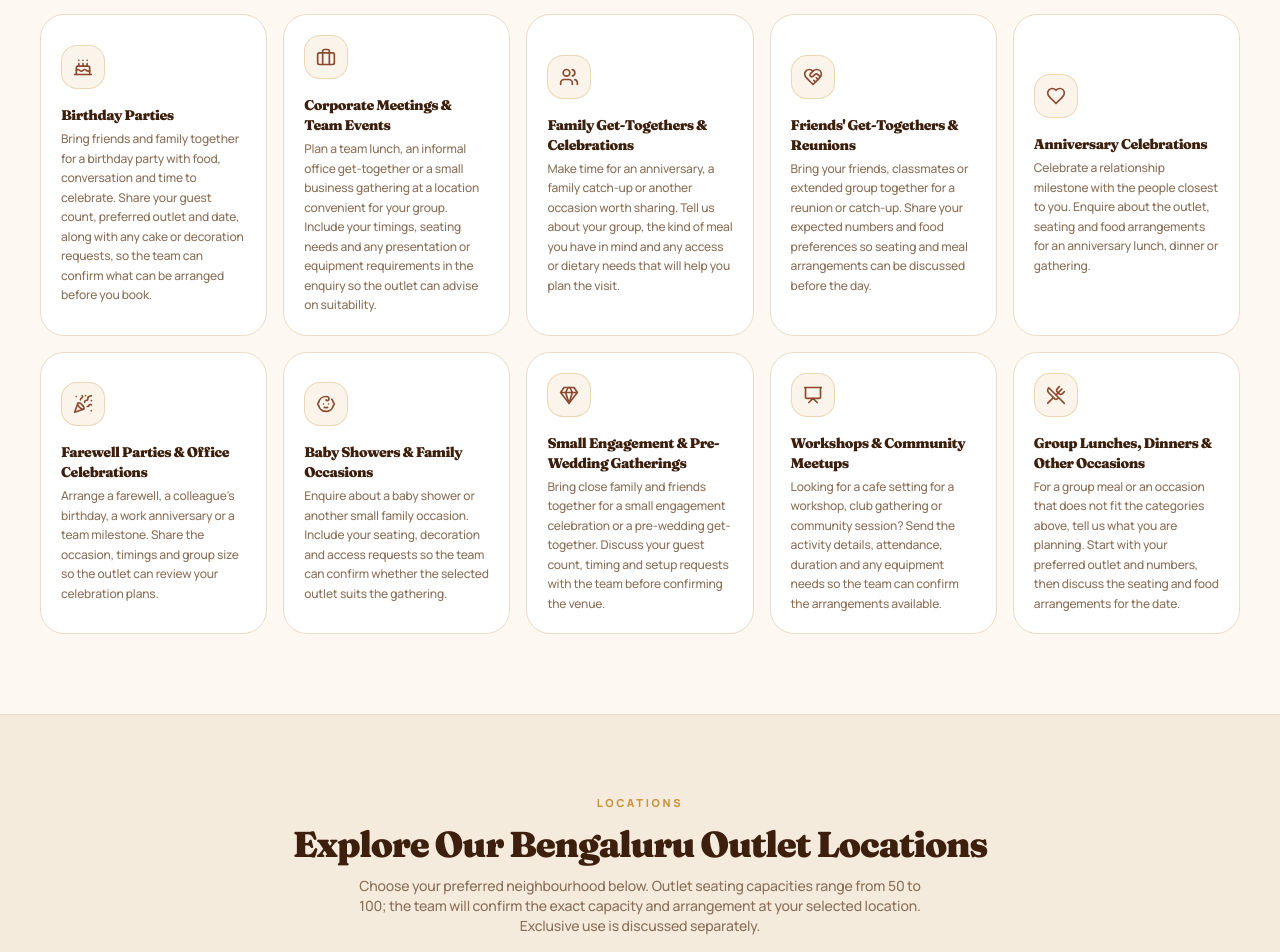
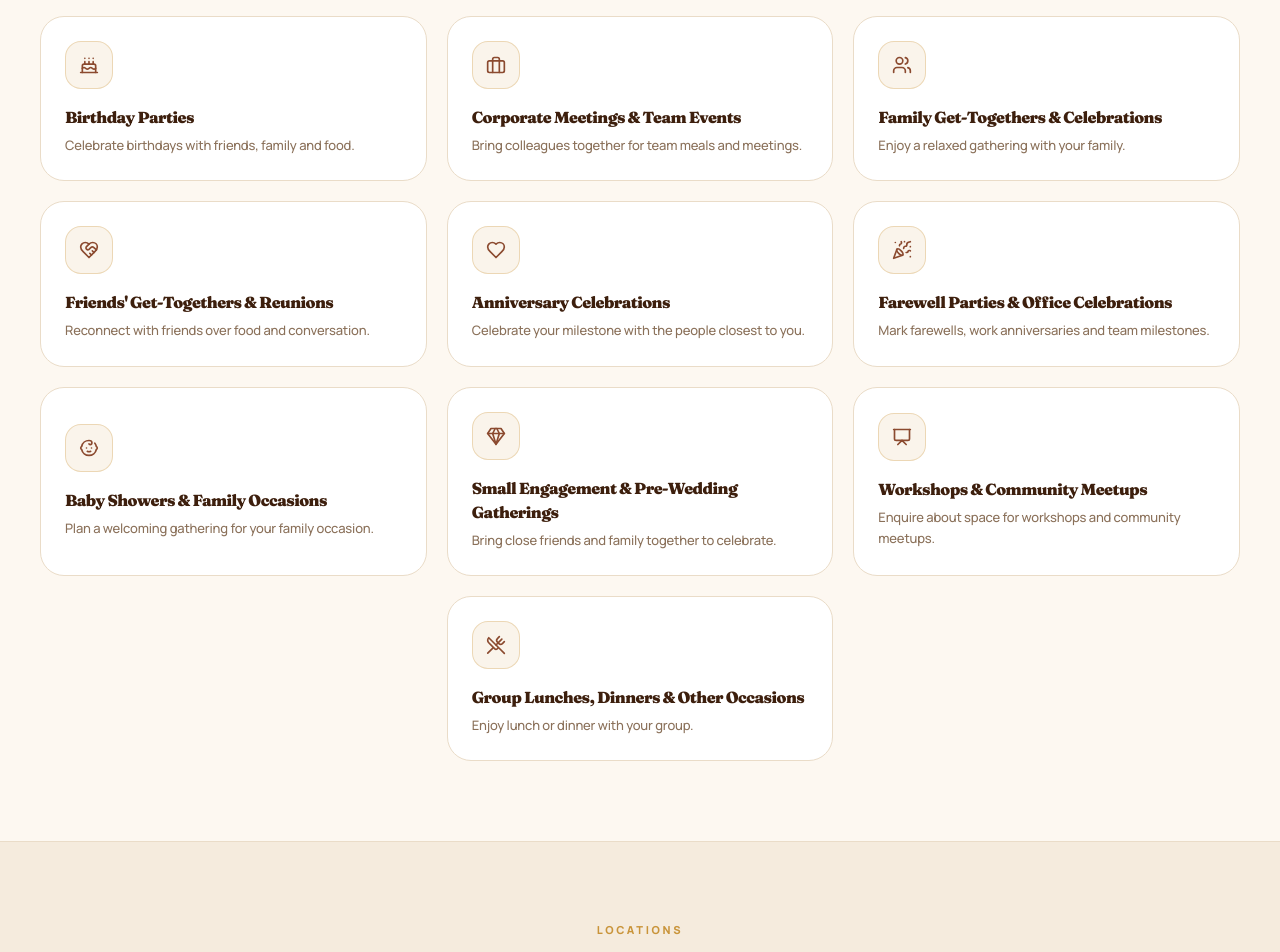
Before and after one commit to BigBean-25/big-bean-frontend, a Next.js app: page /private-events in a window 1280 px wide. Shown: the part 1500-2452 px from the top of the page. Built offline with nearby package versions, Linux system fonts and the light colour scheme; no server answers.

Commit message:
Refine private events content and card grids

```diff
--- a/src/components/private-events/PrivateEventsClient.tsx
+++ b/src/components/private-events/PrivateEventsClient.tsx
@@ -53,16 +53,16 @@ type PageOutlet = Outlet & { _label?: string }
 
 /* ── Event types — approved PDF copy ─────────────────────────────── */
 const EVENT_TYPES: { key: string; label: string; desc: string; Icon: any }[] = [
-  { key: 'birthday',    label: 'Birthday Parties',                        desc: 'Bring friends and family together for a birthday party with food, conversation and time to celebrate. Share your guest count, preferred outlet and date, along with any cake or decoration requests, so the team can confirm what can be arranged before you book.', Icon: Cake },
-  { key: 'corporate',   label: 'Corporate Meetings & Team Events',        desc: 'Plan a team lunch, an informal office get-together or a small business gathering at a location convenient for your group. Include your timings, seating needs and any presentation or equipment requirements in the enquiry so the outlet can advise on suitability.', Icon: Briefcase },
-  { key: 'family',      label: 'Family Get-Togethers & Celebrations',     desc: 'Make time for an anniversary, a family catch-up or another occasion worth sharing. Tell us about your group, the kind of meal you have in mind and any access or dietary needs that will help you plan the visit.', Icon: Users },
-  { key: 'reunion',     label: "Friends' Get-Togethers & Reunions",       desc: 'Bring your friends, classmates or extended group together for a reunion or catch-up. Share your expected numbers and food preferences so seating and meal arrangements can be discussed before the day.', Icon: HeartHandshake },
-  { key: 'anniversary', label: 'Anniversary Celebrations',                desc: 'Celebrate a relationship milestone with the people closest to you. Enquire about the outlet, seating and food arrangements for an anniversary lunch, dinner or gathering.', Icon: Heart },
-  { key: 'farewell',    label: 'Farewell Parties & Office Celebrations',  desc: "Arrange a farewell, a colleague's birthday, a work anniversary or a team milestone. Share the occasion, timings and group size so the outlet can review your celebration plans.", Icon: PartyPopper },
-  { key: 'baby-shower', label: 'Baby Showers & Family Occasions',         desc: 'Enquire about a baby shower or another small family occasion. Include your seating, decoration and access requests so the team can confirm whether the selected outlet suits the gathering.', Icon: Baby },
-  { key: 'engagement',  label: 'Small Engagement & Pre-Wedding Gatherings', desc: 'Bring close family and friends together for a small engagement celebration or a pre-wedding get-together. Discuss your guest count, timing and setup requests with the team before confirming the venue.', Icon: Gem },
-  { key: 'workshop',    label: 'Workshops & Community Meetups',           desc: 'Looking for a cafe setting for a workshop, club gathering or community session? Send the activity details, attendance, duration and any equipment needs so the team can confirm the arrangements available.', Icon: Presentation },
-  { key: 'group-dining', label: 'Group Lunches, Dinners & Other Occasions', desc: 'For a group meal or an occasion that does not fit the categories above, tell us what you are planning. Start with your preferred outlet and numbers, then discuss the seating and food arrangements for the date.', Icon: UtensilsCrossed },
+  { key: 'birthday',    label: 'Birthday Parties',                        desc: 'Celebrate birthdays with friends, family and food.', Icon: Cake },
+  { key: 'corporate',   label: 'Corporate Meetings & Team Events',        desc: 'Bring colleagues together for team meals and meetings.', Icon: Briefcase },
+  { key: 'family',      label: 'Family Get-Togethers & Celebrations',     desc: 'Enjoy a relaxed gathering with your family.', Icon: Users },
+  { key: 'reunion',     label: "Friends' Get-Togethers & Reunions",       desc: 'Reconnect with friends over food and conversation.', Icon: HeartHandshake },
+  { key: 'anniversary', label: 'Anniversary Celebrations',                desc: 'Celebrate your milestone with the people closest to you.', Icon: Heart },
+  { key: 'farewell',    label: 'Farewell Parties & Office Celebrations',  desc: 'Mark farewells, work anniversaries and team milestones.', Icon: PartyPopper },
+  { key: 'baby-shower', label: 'Baby Showers & Family Occasions',         desc: 'Plan a welcoming gathering for your family occasion.', Icon: Baby },
+  { key: 'engagement',  label: 'Small Engagement & Pre-Wedding Gatherings', desc: 'Bring close friends and family together to celebrate.', Icon: Gem },
+  { key: 'workshop',    label: 'Workshops & Community Meetups',           desc: 'Enquire about space for workshops and community meetups.', Icon: Presentation },
+  { key: 'group-dining', label: 'Group Lunches, Dinners & Other Occasions', desc: 'Enjoy lunch or dinner with your group.', Icon: UtensilsCrossed },
 ]
 
 /* ── Per-outlet copy — approved PDF text ─────────────────────────── */
@@ -384,7 +384,7 @@ export default function PrivateEventsClient({
           {/* Copy — left ~58% on desktop, full width on mobile */}
           <div className="pe-hero-copy">
             <p className="pe-hin text-[11px] font-black uppercase tracking-[0.26em] text-[#8B4A2F]" style={{ animationDelay: '.08s' }}>
-              Private Events
+              PRIVATE EVENTS
             </p>
             <p className="pe-hin mt-1.5 text-xs font-bold uppercase tracking-[0.18em] text-[#8A7059]" style={{ animationDelay: '.14s' }}>
               {hero?.eyebrow || 'Birthdays. Team gatherings. Time together.'}
@@ -395,7 +395,12 @@ export default function PrivateEventsClient({
             <span className="pe-hin mt-6 block h-[3px] w-[72px] rounded-full bg-[#C9943A]" style={{ animationDelay: '.24s' }} aria-hidden="true" />
             <p className="pe-hin mt-6 max-w-lg text-base leading-relaxed text-[#6B4F3A] sm:text-[17px]" style={{ animationDelay: '.32s' }}>
               {hero?.description ||
-                'Bring your people together for a birthday, family celebration, team event or get-together at Big Bean Cafe. Choose a Bengaluru location that works for your guests, with seating capacities ranging from 50 to 100 depending on the outlet.'}
+                'Plan birthdays, team events and get-togethers at Big Bean Cafe in Bengaluru.'}
+            </p>
+            <p className="pe-hin mt-3 max-w-lg text-sm leading-relaxed text-[#8A7059]" style={{ animationDelay: '.36s' }}>
+              {outlets.length > 0
+                ? `Choose from ${outlets.length} active Bengaluru outlet${outlets.length === 1 ? '' : 's'}, with seating capacities ranging from 50 to 100 depending on the outlet.`
+                : 'Choose a Bengaluru outlet, with seating capacities ranging from 50 to 100 depending on the outlet.'}
             </p>
             <div className="pe-hin mt-8 flex flex-wrap items-center gap-x-6 gap-y-4" style={{ animationDelay: '.4s' }}>
               <button
@@ -516,21 +521,23 @@ export default function PrivateEventsClient({
               Choose your occasion — the enquiry form will pick it up automatically.
             </p>
           </div>
-          <div className="grid grid-cols-2 gap-4 sm:grid-cols-3 lg:grid-cols-5">
+          <div className="grid grid-cols-1 gap-5 md:grid-cols-2 lg:grid-cols-3">
             {EVENT_TYPES.map(({ key, label, desc, Icon }, i) => (
               <button
                 key={label}
                 type="button"
                 onClick={() => { gtag('event', 'outlet_select', { type: 'occasion', value: key }); enquire({ occasion: key }) }}
-                className="pe-card pe-reveal rounded-3xl border border-[#EADCC8] bg-white p-5 text-left focus:outline-none focus-visible:ring-2 focus-visible:ring-[#C9943A]"
-                style={{ transitionDelay: `${(i % 4) * 0.06}s` }}
+                className={`pe-card pe-reveal h-full rounded-3xl border border-[#EADCC8] bg-white p-6 text-left focus:outline-none focus-visible:ring-2 focus-visible:ring-[#C9943A] ${
+                  EVENT_TYPES.length % 3 === 1 && i === EVENT_TYPES.length - 1 ? 'lg:col-start-2' : ''
+                }`}
+                style={{ transitionDelay: `${(i % 3) * 0.07}s` }}
                 aria-label={`Enquire about ${label}`}
               >
-                <span className="pe-ico inline-flex h-11 w-11 items-center justify-center rounded-2xl border border-[#C9943A]/30 bg-[#C9943A]/10 text-[#8B4A2F]">
+                <span className="pe-ico inline-flex h-12 w-12 items-center justify-center rounded-2xl border border-[#C9943A]/30 bg-[#C9943A]/10 text-[#8B4A2F]">
                   <Icon className="h-5 w-5" />
                 </span>
-                <h3 className="mt-4 text-sm font-black text-[#3D1F0D]">{label}</h3>
-                <p className="mt-1 hidden text-xs leading-relaxed text-[#8A7059] sm:block">{desc}</p>
+                <h3 className="mt-4 text-base font-black text-[#3D1F0D]">{label}</h3>
+                <p className="mt-1.5 text-[13px] leading-relaxed text-[#8A7059]">{desc}</p>
               </button>
             ))}
           </div>
@@ -543,12 +550,10 @@ export default function PrivateEventsClient({
               <p className="text-[11px] font-black uppercase tracking-[0.24em] text-[#C9943A]">Locations</p>
               <h2 className="font-heading mt-3 text-3xl font-black text-[#3D1F0D] sm:text-4xl">Explore Our Bengaluru Outlet Locations</h2>
               <p className="mx-auto mt-3 max-w-xl text-sm text-[#8A7059]">
-                Choose your preferred neighbourhood below. Outlet seating capacities range from 50 to 100; the team
-                will confirm the exact capacity and arrangement at your selected location. Exclusive use is discussed
-                separately.
+                Choose your preferred outlet; our team will confirm capacity and arrangements.
               </p>
             </div>
-            <div className="grid items-stretch gap-5 sm:grid-cols-2 lg:grid-cols-3 xl:grid-cols-4">
+            <div className="grid items-stretch gap-6 sm:grid-cols-2 lg:grid-cols-3">
               {outlets.map((o, i) => {
                 const img = imgUrl(o.image)
                 const isKoram = o.slug === KORAMANGALA_SLUG
@@ -557,10 +562,12 @@ export default function PrivateEventsClient({
                   <article
                     key={o.slug || `outlet-${i}`}
                     id={o.slug || undefined}
-                    className="pe-card pe-reveal flex scroll-mt-28 flex-col overflow-hidden rounded-3xl border border-[#EADCC8] bg-white"
-                    style={{ transitionDelay: `${(i % 4) * 0.07}s` }}
+                    className={`pe-card pe-reveal flex scroll-mt-28 flex-col overflow-hidden rounded-3xl border border-[#EADCC8] bg-white ${
+                      outlets.length % 3 === 1 && i === outlets.length - 1 ? 'lg:col-start-2' : ''
+                    }`}
+                    style={{ transitionDelay: `${(i % 3) * 0.07}s` }}
                   >
-                    <div className="relative h-36 overflow-hidden bg-[#EFE3D2]">
+                    <div className="relative h-44 overflow-hidden bg-[#EFE3D2]">
                       {img ? (
                         <img src={img} alt={`${label} — Big Bean Cafe`} loading="lazy" className="h-full w-full object-cover" />
                       ) : (
```
